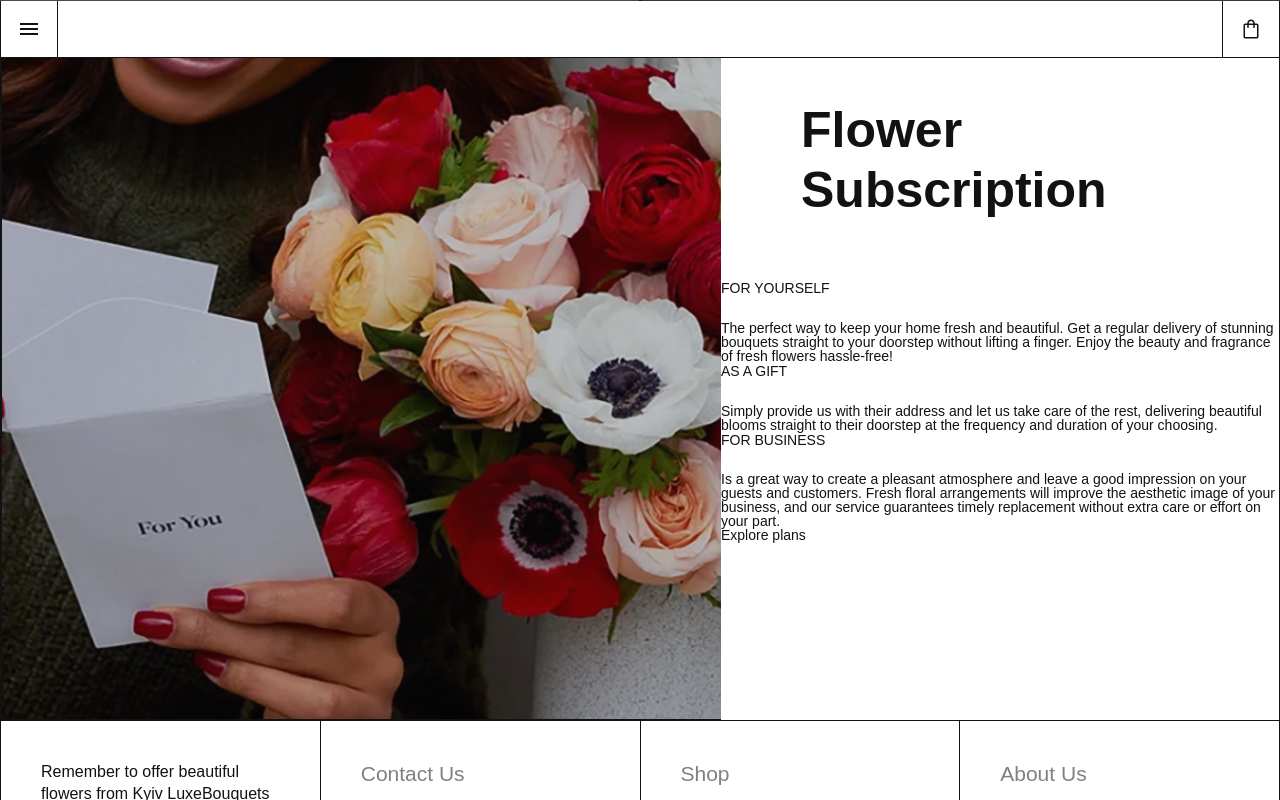
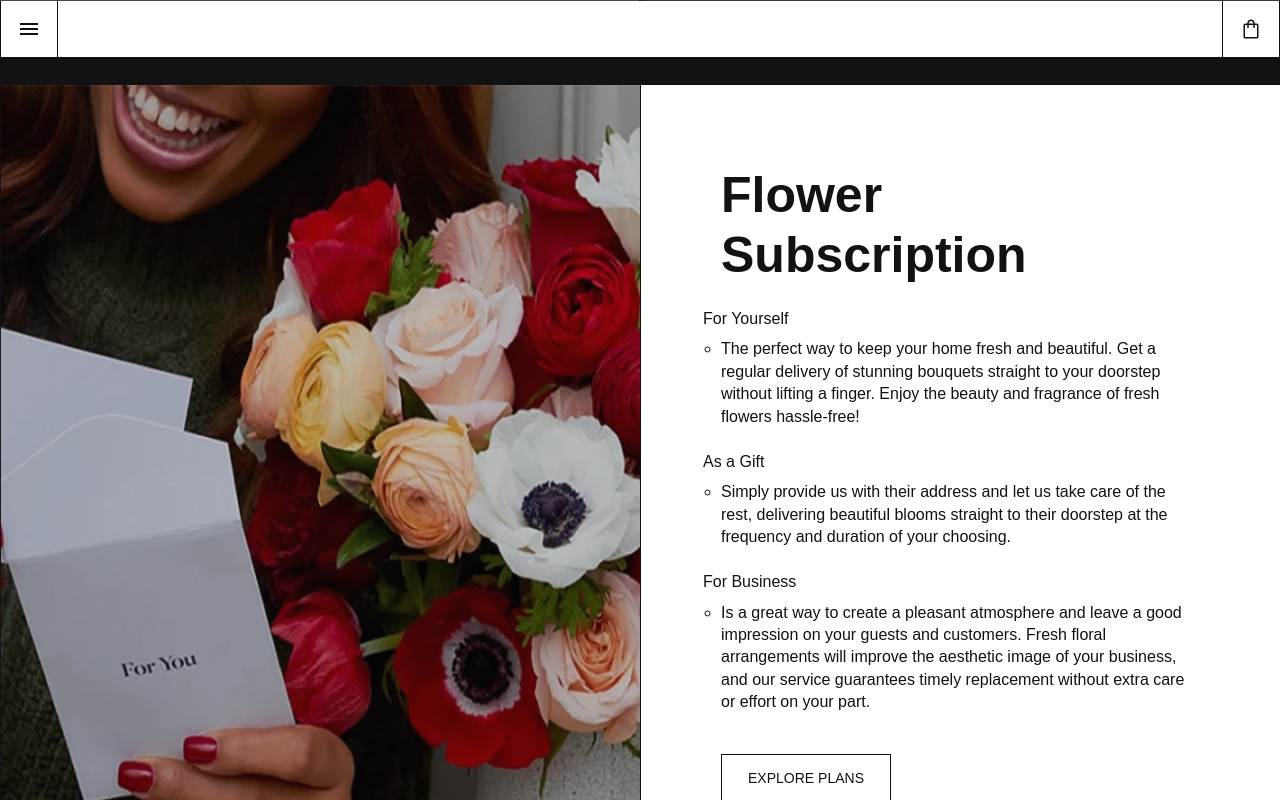
Before and after one commit to huhhell/flowerWeb, a React (Vite) app: page /subscription in a window 1280 px wide. Shown: the top 800 px of the page. Built offline with nearby package versions, Linux system fonts and the light colour scheme.

Commit message:
sub-about component without media

```diff
--- a/src/assets/components/SubscriptionAbout/SubscriptionAbout.tsx
+++ b/src/assets/components/SubscriptionAbout/SubscriptionAbout.tsx
@@ -1,30 +1,31 @@
 import mainImg from './images/image.jpeg'
+import './subscriptionAbout.scss';
 
 export default function SubscriptionAbout() {
 
     // TODO change classes
 
-    return <div className="about">
-        <img src={mainImg} alt="gorl with postcard holding red flowers" className="about__img"/>
-        <div className="about__info">
-            <h1 className="about__title">Flower Subscription</h1>
-            <h6 className="about__subtitle">For Yourself</h6>
-            <ul className='about__list'>
-                <li className='about__list-item'>The perfect way to keep your home fresh and beautiful. Get a regular
+    return <div className="sub-about">
+        <img src={mainImg} alt="gorl with postcard holding red flowers" className="sub-about__img"/>
+        <div className="sub-about__info">
+            <h1 className="sub-about__title">Flower Subscription</h1>
+            <h6 className="sub-about__subtitle">For Yourself</h6>
+            <ul className='sub-about__list'>
+                <li className='sub-about__list-item'>The perfect way to keep your home fresh and beautiful. Get a regular
                     delivery of stunning bouquets straight to your doorstep without lifting a finger. Enjoy the beauty
                     and fragrance of fresh flowers hassle-free!
                 </li>
             </ul>
-            <h6 className="about__subtitle">As a Gift</h6>
-            <ul className='about__list'>
-                <li className='about__list-item'>Simply provide us with their address and let us take care of the rest,
+            <h6 className="sub-about__subtitle">As a Gift</h6>
+            <ul className='sub-about__list'>
+                <li className='sub-about__list-item'>Simply provide us with their address and let us take care of the rest,
                     delivering beautiful blooms straight to their doorstep at the frequency and duration of your
                     choosing.
                 </li>
             </ul>
-            <h6 className="about__subtitle">For Business</h6>
-            <ul className='about__list'>
-                <li className='about__list-item'>Is a great way to create a pleasant atmosphere and leave a good
+            <h6 className="sub-about__subtitle">For Business</h6>
+            <ul className='sub-about__list'>
+                <li className='sub-about__list-item'>Is a great way to create a pleasant atmosphere and leave a good
                     impression on your guests and customers. Fresh floral arrangements will improve the aesthetic image
                     of your business, and our service guarantees timely replacement without extra care or effort on your
                     part.
@@ -32,7 +33,7 @@ export default function SubscriptionAbout() {
             </ul>
 
             {/*TODO add anchor*/}
-            <a href='#' className='about__explore'>Explore plans</a>
+            <a href='#' className='sub-about__explore'>Explore plans</a>
         </div>
     </div>
 }
--- /dev/null
+++ b/src/assets/components/SubscriptionAbout/subscriptionAbout.scss
@@ -0,0 +1,52 @@
+.sub-about {
+  padding-top: 85.2px;
+  display: flex;
+  background: #121212;
+  gap: 1px;
+
+  &__img {
+    background: #ffffff;
+    width: 50%;
+  }
+  &__info {
+    width: 50%;
+    background: #ffffff;
+    padding: 80px;
+  }
+
+  &__title {
+    font-size: 50px;
+    font-weight: 600;
+    line-height: 120%;
+    margin-bottom: 24px;
+  }
+
+  &__subtitle {
+    font-size: 16px;
+    line-height: 120%;
+    margin-left: -18px;
+    margin-bottom: 10px;
+  }
+
+  &__list {
+
+    &:not(:last-child) {
+      margin-bottom: 24px;
+    }
+  }
+
+  &__list-item {
+    list-style: circle;
+    font-size: 16px;
+    line-height: 140%;
+  }
+  &__explore {
+    margin-top: 40px;
+    display: block;
+    padding: 16px 24px;
+    max-width: 170px;
+    border: 1px solid #121212;
+    text-align: center;
+    text-transform: uppercase;
+  }
+}
```
